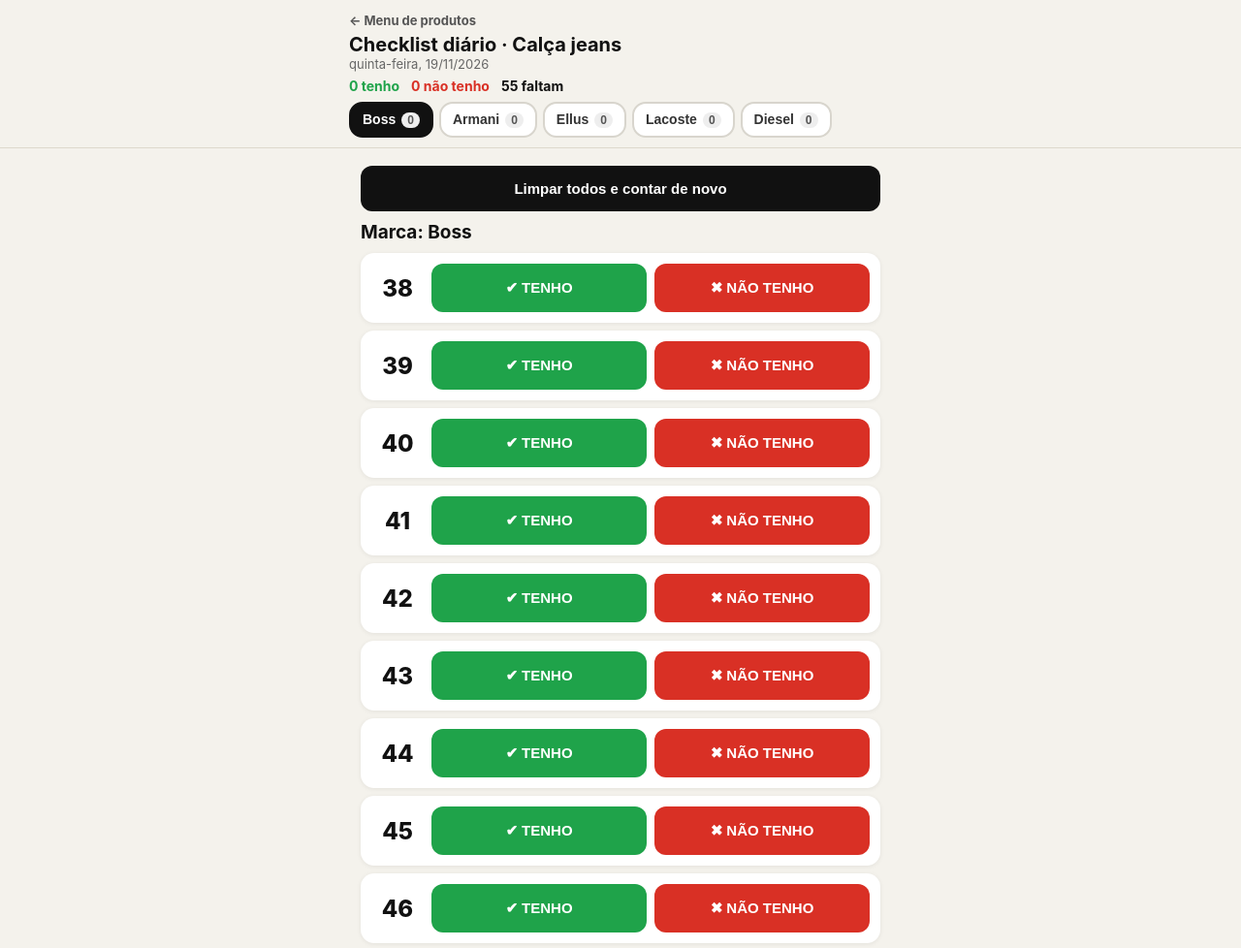
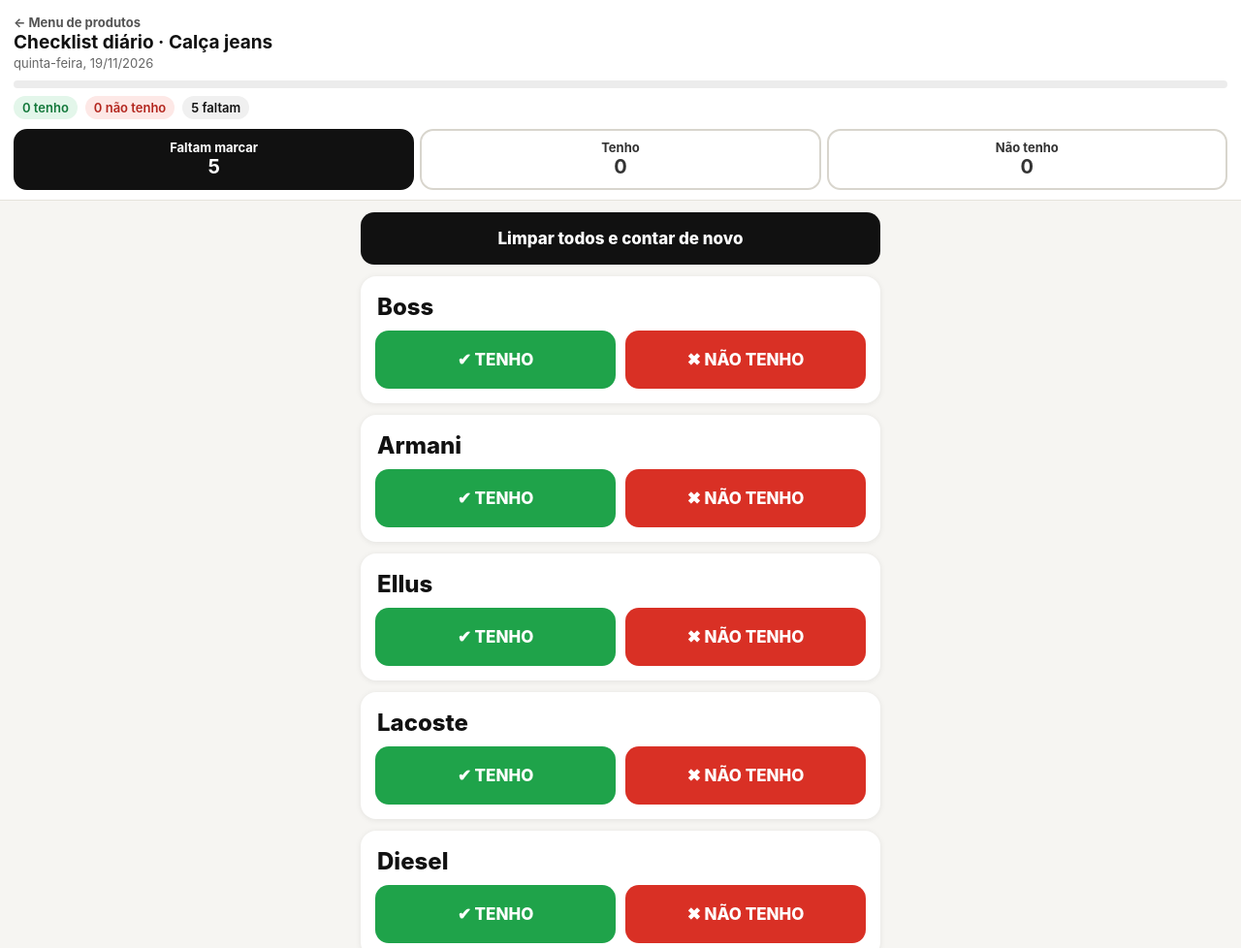
Before and after one commit to spgrifes/Rh, a plain HTML site: page p/checklist-calca-jeans/index.html in a window 1280 px wide. Shown: the top 978 px of the page at 97% size. Drawn offline with Linux system fonts and the light colour scheme.

Commit message:
Add files via upload

```diff
--- a/p/checklist-calca-jeans/index.html
+++ b/p/checklist-calca-jeans/index.html
@@ -1,143 +1,124 @@
 <!DOCTYPE html>
 <html lang="pt-BR">
 <head>
-<meta charset="utf-8">
-<meta name="viewport" content="width=device-width,initial-scale=1">
-<meta name="robots" content="noindex">
-<title>Checklist diário — Calça jeans</title>
+<meta charset="utf-8"><meta name="robots" content="noindex">
+<meta name="viewport" content="width=device-width, initial-scale=1">
+<title>Checklist diário — Calça jeans SP Grifes</title>
 <style>
-*{box-sizing:border-box;-webkit-tap-highlight-color:transparent}
-html{overflow-anchor:none}
-body{margin:0;font-family:-apple-system,Segoe UI,Roboto,Arial,sans-serif;background:#f4f2ec;color:#111;touch-action:manipulation}
-header{position:sticky;top:0;z-index:5;background:#f4f2ec;padding:10px 12px 8px;border-bottom:1px solid #ddd9cd}
-.in{max-width:560px;margin:0 auto}
-header a{color:#555;font-size:13px;font-weight:700;text-decoration:none}
-h1{margin:4px 0 0;font-size:20px}
-.sub{color:#666;font-size:13px}
-.cnt{display:flex;gap:12px;margin-top:6px;font-size:14px;font-weight:700}
-.cnt .g{color:#1fa34a}.cnt .r{color:#d93025}
-.chips{display:flex;gap:6px;margin-top:8px;overflow-x:auto;padding-bottom:2px}
-.chips button{flex:none;border:2px solid #d8d5cd;background:#fff;border-radius:14px;padding:8px 12px;font-size:14px;font-weight:700;color:#333}
-.chips button.on{background:#111;color:#fff;border-color:#111}
-.chips button i{font-style:normal;display:inline-block;min-width:18px;margin-left:6px;padding:1px 6px;border-radius:10px;font-size:12px;background:#eee;color:#555}
-.chips button i.r{background:#d93025;color:#fff}
-.chips button i.ok{background:#1fa34a;color:#fff}
-main{max-width:560px;margin:0 auto;padding:12px}
-.sec{display:none}.sec.on{display:block}
-.sec h2{margin:2px 0 10px;font-size:19px}
-.row{display:grid;grid-template-columns:54px 1fr 1fr;gap:8px;align-items:center;background:#fff;border-radius:14px;padding:8px;margin-bottom:8px;border:3px solid transparent;box-shadow:0 1px 5px rgba(0,0,0,.07)}
-.row.ok{border-color:#1fa34a}.row.no{border-color:#d93025}
-.row .t{font-size:24px;font-weight:800;text-align:center}
-.row button{border:0;border-radius:12px;padding:16px 4px;font-size:15px;font-weight:800;color:#fff}
-.row .yes{background:#1fa34a}.row .nop{background:#d93025}
-.row.ok .nop,.row.no .yes{opacity:.3}
-.clrv{border:0;background:none;color:#777;font-size:13px;text-decoration:underline;padding:8px 4px}
-.big{display:block;width:100%;border:0;border-radius:12px;padding:15px;font-size:15px;font-weight:800;background:#111;color:#fff;margin:6px 0 10px}
-.big.conf{background:#d93025}
-.sum{margin:16px 0 120px;background:#fff;border-radius:16px;padding:14px;box-shadow:0 1px 6px rgba(0,0,0,.08)}
+*{box-sizing:border-box;-webkit-tap-highlight-color:transparent;overflow-anchor:none}
+button{touch-action:manipulation;font-family:inherit}
+body{margin:0;font-family:-apple-system,Segoe UI,Roboto,Helvetica,Arial,sans-serif;background:#f6f5f2;color:#111}
+header{position:sticky;top:0;z-index:5;background:#fff;border-bottom:1px solid #e6e3dc;padding:12px 14px 10px}
+h1{margin:0;font-size:19px}
+.sub{font-size:13px;color:#666;margin-top:2px}
+.bar{height:8px;background:#ececec;border-radius:6px;margin-top:10px;overflow:hidden;display:flex}
+.bar i{display:block;height:100%}.bar .g{background:#1fa34a}.bar .r{background:#d93025}
+.cnt{display:flex;gap:8px;margin-top:8px;font-size:13px;font-weight:600}
+.cnt span{padding:4px 9px;border-radius:20px;background:#f0f0f0}
+.cnt .g{background:#e3f6ea;color:#12783a}.cnt .r{background:#fde8e6;color:#b3261e}
+.tabs{display:grid;grid-template-columns:1fr 1fr 1fr;gap:6px;margin-top:10px}
+.tabs button{border:2px solid #d8d5cd;background:#fff;border-radius:14px;padding:9px 4px;font-size:13px;font-weight:700;color:#333;line-height:1.25}
+.tabs button b{display:block;font-size:20px}
+.tabs button[data-k=ok].on{background:#1fa34a;border-color:#1fa34a}.tabs button[data-k=no].on{background:#d93025;border-color:#d93025}
+.tabs button.on{background:#111;color:#fff;border-color:#111}
+main{padding:12px;display:grid;gap:12px;max-width:560px;margin:0 auto}
+.card{background:#fff;border-radius:16px;box-shadow:0 1px 6px rgba(0,0,0,.08);border:3px solid transparent;padding:14px 12px 12px}
+.card.ok{border-color:#1fa34a}.card.no{border-color:#d93025}.card.hide{display:none}
+.nm{font-size:24px;font-weight:800;margin:0 0 10px 2px;display:flex;justify-content:space-between;align-items:center}
+.st{font-size:13px;font-weight:800;padding:5px 11px;border-radius:20px;color:#fff;display:none}
+.card.ok .st{display:block;background:#1fa34a}.card.no .st{display:block;background:#d93025}
+.btns{display:grid;grid-template-columns:1fr 1fr;gap:10px}
+.btns button{border:0;border-radius:14px;padding:20px 6px;font-size:17px;font-weight:800;color:#fff}
+.btns .yes{background:#1fa34a}.btns .nop{background:#d93025}
+.card.ok .nop,.card.no .yes{opacity:.35}
+.clr{display:none;margin:8px 0 0;border:0;background:none;color:#777;font-size:13px;text-decoration:underline;padding:4px}
+.card.ok .clr,.card.no .clr{display:block}
+.sum{margin:14px auto 120px;max-width:536px;background:#fff;border-radius:16px;padding:14px;box-shadow:0 1px 6px rgba(0,0,0,.08)}
 .sum h2{margin:0 0 6px;font-size:17px}
-.sum textarea{width:100%;min-height:200px;border:1px solid #ddd;border-radius:10px;padding:10px;font-size:14px;font-family:inherit}
-.send{background:#1fa34a;color:#fff;width:100%;border:0;border-radius:12px;padding:16px;font-size:16px;font-weight:800;margin:6px 0}
-.cp{width:100%;border:2px solid #111;background:#fff;color:#111;border-radius:12px;padding:13px;font-size:15px;font-weight:700}
-.hint{color:#666;font-size:13px;margin-top:8px}
+.sum textarea{width:100%;min-height:170px;border:1px solid #ddd;border-radius:10px;padding:10px;font-size:14px;font-family:inherit;margin-top:10px}
+.send{background:#1fa34a;color:#fff;width:100%;border:0;border-radius:12px;padding:16px;font-size:16px;font-weight:800;margin-top:8px}
+.send[disabled]{opacity:.4}
+.copy{background:#111;color:#fff;width:100%;border:0;border-radius:12px;padding:14px;font-size:15px;font-weight:700;margin-top:8px}
+.hint{font-size:12.5px;color:#777;margin-top:8px;line-height:1.4}
+.empty{text-align:center;color:#777;padding:30px 10px}
+.limpar{display:block;width:calc(100% - 24px);max-width:536px;margin:12px auto 0;border:0;border-radius:14px;background:#111;color:#fff;font-size:17px;font-weight:800;padding:17px 10px}
+.limpar.conf{background:#d93025}
 </style>
 </head>
 <body>
-<header><div class="in">
-  <a href="../checklist/">← Menu de produtos</a>
+<header>
+  <a href="../checklist/" style="color:#555;font-size:13px;font-weight:700;text-decoration:none">← Menu de produtos</a>
   <h1>Checklist diário · Calça jeans</h1>
   <div class="sub" id="data"></div>
+  <div class="bar"><i class="g" id="bg"></i><i class="r" id="br"></i></div>
   <div class="cnt"><span class="g" id="cg">0 tenho</span><span class="r" id="cr">0 não tenho</span><span id="cf"></span></div>
-  <div class="chips" id="chips"></div>
-</div></header>
-<main>
-  <button class="big" id="limpar">Limpar todos e contar de novo</button>
-  <div id="secs"></div>
-  <div class="sum">
-    <h2>Resumo para o CD</h2>
-    <div id="qtd" style="font-weight:700;margin-bottom:8px"></div>
-    <button class="send" id="send">Enviar no WhatsApp</button>
-    <textarea id="txt" readonly></textarea>
-    <button class="cp" id="copy" style="margin-top:8px">Copiar resumo</button>
-    <div class="hint" id="hint">Toque no verde se tem o tamanho. Toque no vermelho se não tem: ele entra no resumo para o CD trazer.</div>
-  </div>
-  <button class="big" id="limpar2">Limpar todos e contar de novo</button>
-</main>
+  <div class="tabs" id="tabs"></div>
+</header>
+<button class="limpar" id="limpar1">Limpar todos e contar de novo</button>
+<main id="list"></main>
+<div class="empty" id="vazio" style="display:none"></div>
+<section class="sum">
+  <h2>Resumo para o CD</h2>
+  <div id="qtd" class="sub"></div>
+  <button class="send" id="send">Enviar no WhatsApp</button>
+  <textarea id="txt" readonly></textarea>
+  <button class="copy" id="copy">Copiar resumo</button>
+  <button class="limpar" id="limpar2" style="width:100%;margin-top:12px">Limpar todos e contar de novo</button>
+  <div class="hint" id="hint">Toque no verde se tem. Toque no vermelho se não tem: entra no resumo para o CD mandar a grade.</div>
+</section>
 <script>
-const CFG = {"key": "calca-jeans", "nome": "calça jeans", "titulo": "Calça jeans", "rotulo": "Marca", "variantes": ["Boss", "Armani", "Ellus", "Lacoste", "Diesel"], "tamanhos": ["38", "39", "40", "41", "42", "43", "44", "45", "46", "47", "48"]};
-const hoje = new Date();
-const dia = hoje.toISOString().slice(0,10);
-const KEY = 'checklist-' + CFG.key + '-' + dia;
-const V = CFG.variantes, T = CFG.tamanhos;
-let estado = {};
-try { estado = JSON.parse(localStorage.getItem(KEY) || '{}') || {}; } catch(e) { estado = {}; }
-function salvar(){ try{ localStorage.setItem(KEY, JSON.stringify(estado)); }catch(e){} }
-const nomes = ['domingo','segunda-feira','terça-feira','quarta-feira','quinta-feira','sexta-feira','sábado'];
-document.getElementById('data').textContent = nomes[hoje.getDay()] + ', ' + hoje.toLocaleDateString('pt-BR');
-const chipsEl = document.getElementById('chips'), secsEl = document.getElementById('secs');
-const rows = {}; let atual = 0;
-V.forEach((v,vi)=>{
-  const b=document.createElement('button'); b.innerHTML=v+'<i>0</i>'; b.onclick=()=>{ mostrar(vi); window.scrollTo(0,0); }; chipsEl.appendChild(b);
-  const s=document.createElement('div'); s.className='sec';
-  s.innerHTML='<h2>'+CFG.rotulo+': '+v+'</h2>';
-  T.forEach(t=>{
-    const k=vi+'|'+t;
-    const r=document.createElement('div'); r.className='row';
-    r.innerHTML='<div class="t">'+t+'</div><button class="yes">✔ TENHO</button><button class="nop">✖ NÃO TENHO</button>';
-    r.querySelector('.yes').onclick=()=>marcar(k,'ok');
-    r.querySelector('.nop').onclick=()=>marcar(k,'no');
-    rows[k]=r; s.appendChild(r);
-  });
-  const c=document.createElement('button'); c.className='clrv'; c.textContent='limpar só '+v;
-  c.onclick=()=>{ T.forEach(t=>{ delete estado[vi+'|'+t]; pintar(vi+'|'+t); }); salvar(); contar(); };
-  s.appendChild(c);
-  secsEl.appendChild(s);
+const CFG = {"key": "calca-jeans", "nome": "calça jeans", "titulo": "Calça jeans", "frase": "Estas marcas de calça jeans precisam de reposição de grade", "itens": ["Boss", "Armani", "Ellus", "Lacoste", "Diesel"]};
+const ITENS = CFG.itens, total = ITENS.length;
+const hoje = new Date(), dia = hoje.toISOString().slice(0,10);
+const KEY = 'checklist-'+CFG.key+'-'+dia;
+let estado = {}, filtro = 'falta', tmr = null;
+try { estado = JSON.parse(localStorage.getItem(KEY)||'{}')||{}; } catch(e){ estado={}; }
+const salvar=()=>{ try{localStorage.setItem(KEY,JSON.stringify(estado));}catch(e){} };
+const dn=['domingo','segunda-feira','terça-feira','quarta-feira','quinta-feira','sexta-feira','sábado'];
+document.getElementById('data').textContent = dn[hoje.getDay()]+', '+hoje.toLocaleDateString('pt-BR');
+const tabsEl=document.getElementById('tabs');
+[['falta','Faltam marcar'],['ok','Tenho'],['no','Não tenho']].forEach(([k,t])=>{const b=document.createElement('button');b.innerHTML=t+'<b>0</b>';b.dataset.k=k;b.onclick=()=>{filtro=k;aplicar();window.scrollTo(0,0);};tabsEl.appendChild(b);});
+const list=document.getElementById('list'), cards=[];
+ITENS.forEach((nome,i)=>{
+  const c=document.createElement('div'); c.className='card';
+  c.innerHTML='<div class="nm"><span></span><span class="st"></span></div><div class="btns"><button class="yes">✔ TENHO</button><button class="nop">✖ NÃO TENHO</button></div><button class="clr">limpar marcação</button>';
+  c.querySelector('.nm span').textContent=nome;
+  c.querySelector('.yes').onclick=()=>marcar(i,'ok');
+  c.querySelector('.nop').onclick=()=>marcar(i,'no');
+  c.querySelector('.clr').onclick=()=>marcar(i,'');
+  list.appendChild(c); cards.push(c);
 });
-function mostrar(i){ atual=i; [...secsEl.children].forEach((s,j)=>s.classList.toggle('on',j===i)); [...chipsEl.children].forEach((b,j)=>b.classList.toggle('on',j===i)); }
-function pintar(k){ const r=rows[k], s=estado[k]||''; r.classList.toggle('ok',s==='ok'); r.classList.toggle('no',s==='no'); }
-function marcar(k,s){ if(estado[k]===s) return; estado[k]=s; salvar(); pintar(k); contar(); }
+function pintar(i){const c=cards[i],s=estado[i]||'';c.classList.toggle('ok',s==='ok');c.classList.toggle('no',s==='no');c.querySelector('.st').textContent=s==='ok'?'TEM':(s==='no'?'NÃO TEM':'');}
+function marcar(i,s){ if(s)estado[i]=s; else delete estado[i]; salvar(); pintar(i); contar(); clearTimeout(tmr); tmr=setTimeout(aplicar,350); }
+function faltam(){return ITENS.map((n,i)=>estado[i]==='no'?i:-1).filter(i=>i>=0);}
 function contar(){
-  let g=0,r=0; const falta=[];
-  V.forEach((v,vi)=>{
-    let vg=0,vr=0; const lista=[];
-    T.forEach(t=>{ const s=estado[vi+'|'+t]; if(s==='ok'){g++;vg++;} else if(s==='no'){r++;vr++;lista.push(t);} });
-    if(lista.length) falta.push([v,lista]);
-    const i=chipsEl.children[vi].querySelector('i');
-    i.textContent = vr? vr : (vg?'✔':'0'); i.className = vr?'r':(vg?'ok':'');
-  });
-  const total=V.length*T.length;
+  let g=0,r=0; ITENS.forEach((_,i)=>{if(estado[i]==='ok')g++;else if(estado[i]==='no')r++;});
   document.getElementById('cg').textContent=g+' tenho';
   document.getElementById('cr').textContent=r+' não tenho';
   document.getElementById('cf').textContent=(total-g-r)+' faltam';
-  let t='*Reposição de '+CFG.nome+' — '+hoje.toLocaleDateString('pt-BR')+'*\n\n';
-  if(falta.length){
-    t+='Oi! Estas peças precisam de reposição ('+r+(r===1?' peça':' peças')+'):\n\n';
-    t+=falta.map(([v,l])=>'*'+v+':* '+(l.length>1?'tamanhos ':'tamanho ')+l.join(', ')).join('\n')+'\n\n';
+  const cnt={falta:total-g-r,ok:g,no:r};[...tabsEl.children].forEach(b=>{b.querySelector('b').textContent=cnt[b.dataset.k];});
+  document.getElementById('bg').style.width=(g/total*100)+'%';
+  document.getElementById('br').style.width=(r/total*100)+'%';
+  const f=faltam(); let t='*Reposição de '+CFG.nome+' — '+hoje.toLocaleDateString('pt-BR')+'*\n\n';
+  if(f.length){
+    t+='Oi! '+CFG.frase+' ('+f.length+'):\n\n'+f.map((i,k)=>(k+1)+'. '+ITENS[i]).join('\n')+'\n\n';
     t+='Por favor, me retorne informando:\n\n1. Quais você TEM e já vai trazer\n\n2. Quais você NÃO TEM, para eu pedir ao fabricante\n\nDesde já, obrigada!';
-  } else { t+='Nenhuma peça para repor até agora.'; }
+  } else t+='Nada para repor até agora.';
   document.getElementById('txt').value=t;
-  document.getElementById('qtd').textContent = r ? (r+(r===1?' peça para o CD trazer':' peças para o CD trazer')) : 'Nenhuma peça marcada como "não tenho".';
-  document.getElementById('send').disabled = !r;
-  document.getElementById('send').style.opacity = r?1:.4;
+  document.getElementById('qtd').textContent=f.length?(f.length+(f.length===1?' item para o CD trazer':' itens para o CD trazer')):'Nenhum item marcado como "não tenho".';
+  document.getElementById('send').disabled=!f.length;
 }
-document.getElementById('send').onclick=async()=>{
-  const text=document.getElementById('txt').value;
-  if(!estadoTemVermelho()) return;
-  window.open('https://wa.me/?text='+encodeURIComponent(text),'_blank');
-};
-function estadoTemVermelho(){ return Object.values(estado).includes('no'); }
-document.getElementById('copy').onclick=async()=>{
-  const ta=document.getElementById('txt'),h=document.getElementById('hint');
-  try{ await navigator.clipboard.writeText(ta.value); h.textContent='Resumo copiado. Cole no WhatsApp.'; }
-  catch(e){ ta.removeAttribute('readonly'); ta.focus(); ta.select(); h.textContent='Segure no texto, toque em Copiar e cole no WhatsApp.'; }
-};
-const bl=[document.getElementById('limpar'),document.getElementById('limpar2')], TXT='Limpar todos e contar de novo';
-function resetB(){ bl.forEach(b=>{ delete b.dataset.c; b.classList.remove('conf'); b.textContent=TXT; }); }
-bl.forEach(b=>{ b.onclick=()=>{
-  if(b.dataset.c){ estado={}; salvar(); Object.keys(rows).forEach(pintar); contar(); resetB(); mostrar(0); window.scrollTo(0,0); }
-  else{ resetB(); b.dataset.c=1; b.classList.add('conf'); b.textContent='Toque de novo para limpar tudo'; setTimeout(()=>{ if(b.dataset.c) resetB(); },4000); }
-}; });
-Object.keys(rows).forEach(pintar); mostrar(0); contar();
+function aplicar(){
+  [...tabsEl.children].forEach(b=>b.classList.toggle('on',b.dataset.k===filtro));
+  let n=0; cards.forEach((c,i)=>{const s=estado[i]||'';const v=(filtro==='falta'&&!s)||(filtro==='ok'&&s==='ok')||(filtro==='no'&&s==='no');c.classList.toggle('hide',!v);if(v)n++;});
+  const ve=document.getElementById('vazio'); ve.textContent={falta:'Tudo conferido. Veja as abas Tenho e Não tenho.',ok:'Nada marcado como Tenho.',no:'Nada marcado como Não tenho.'}[filtro]; ve.style.display=n?'none':'block';
+}
+document.getElementById('copy').onclick=async()=>{const ta=document.getElementById('txt'),h=document.getElementById('hint');try{await navigator.clipboard.writeText(ta.value);h.textContent='Resumo copiado. Cole no WhatsApp.';}catch(e){ta.removeAttribute('readonly');ta.focus();ta.select();h.textContent='Segure no texto, toque em Copiar e cole no WhatsApp.';}};
+document.getElementById('send').onclick=()=>{ if(!faltam().length)return; location.href='https://wa.me/?text='+encodeURIComponent(document.getElementById('txt').value); };
+const bl=[document.getElementById('limpar1'),document.getElementById('limpar2')], TXT='Limpar todos e contar de novo';
+function rb(){bl.forEach(b=>{delete b.dataset.c;b.classList.remove('conf');b.textContent=TXT;});}
+bl.forEach(b=>{b.onclick=()=>{ if(b.dataset.c){estado={};salvar();cards.forEach((_,i)=>pintar(i));contar();filtro='falta';aplicar();rb();window.scrollTo(0,0);} else{rb();b.dataset.c=1;b.classList.add('conf');b.textContent='Toque de novo para limpar tudo';setTimeout(()=>{if(b.dataset.c)rb();},4000);} };});
+cards.forEach((_,i)=>pintar(i)); contar(); aplicar();
 </script>
 </body>
 </html>
```
